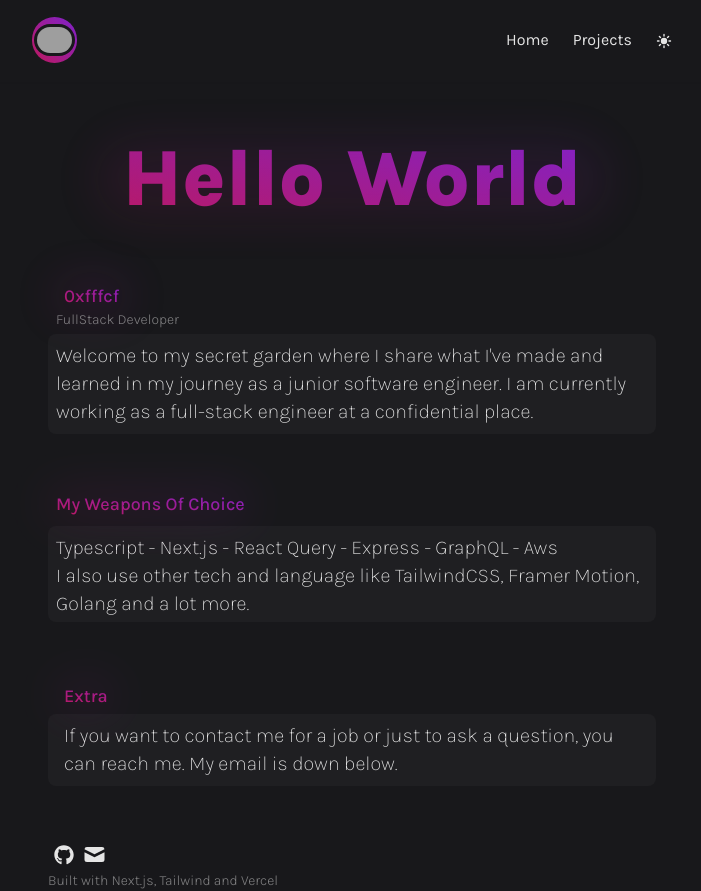
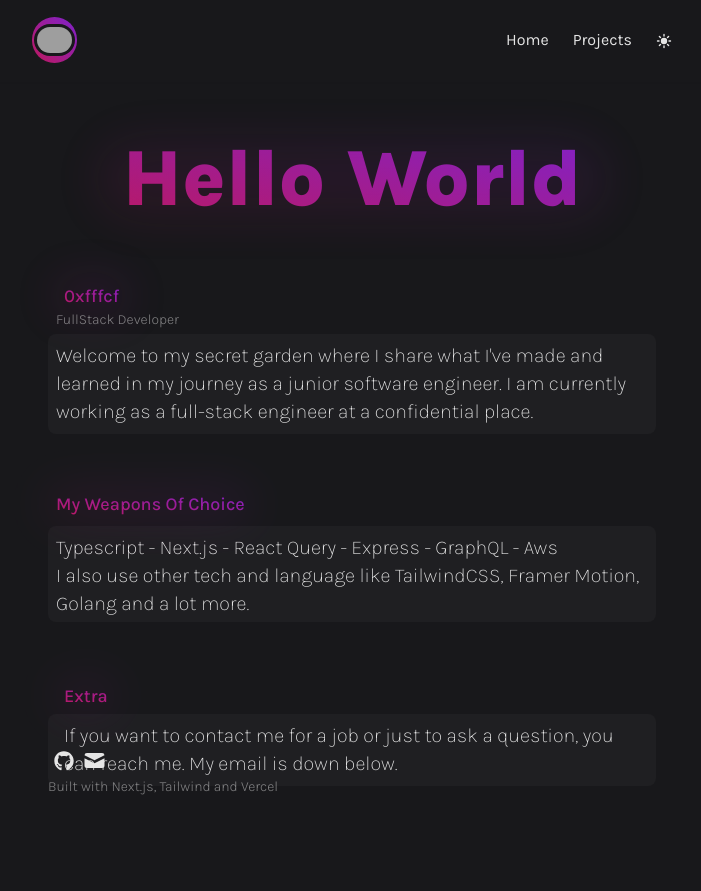
Before and after one commit to 0xfffcf/portfolio, a Next.js app: page / in a window 1280 px wide. Shown: the whole page, without its empty margins (288-989 px from the left). After the commit the page ends 842 px from the top, so only its background shows below. Built offline with nearby package versions, Linux system fonts and the light colour scheme; grey boxes are pictures that could not be loaded.

Commit message:
fix(footer): make it absolute

```diff
--- a/src/features/Footer.tsx
+++ b/src/features/Footer.tsx
@@ -3,7 +3,7 @@ import { HiMail } from 'react-icons/hi';
 
 const Footer = () => {
   return (
-    <div className='flex m-auto flex-col items-center'>
+    <div className='flex m-auto flex-col items-center w-full absolute h-12 bottom-1'>
       <div className='flex flex-row ml-3 md:w-[38rem] w-[20rem] gap-2 items-center'>
         <a href='https://github.com/0xfffcf'>
           <FaGithub size={20} className='cursor-pointer' />
--- a/src/pages/projects.tsx
+++ b/src/pages/projects.tsx
@@ -54,9 +54,7 @@ const Projects: NextPage = () => {
         </div>
       </motion.div>
 
-      <div className='w-full absolute h-12 bottom-1'>
-        <Footer />
-      </div>
+      <Footer />
     </>
   );
 };
```
